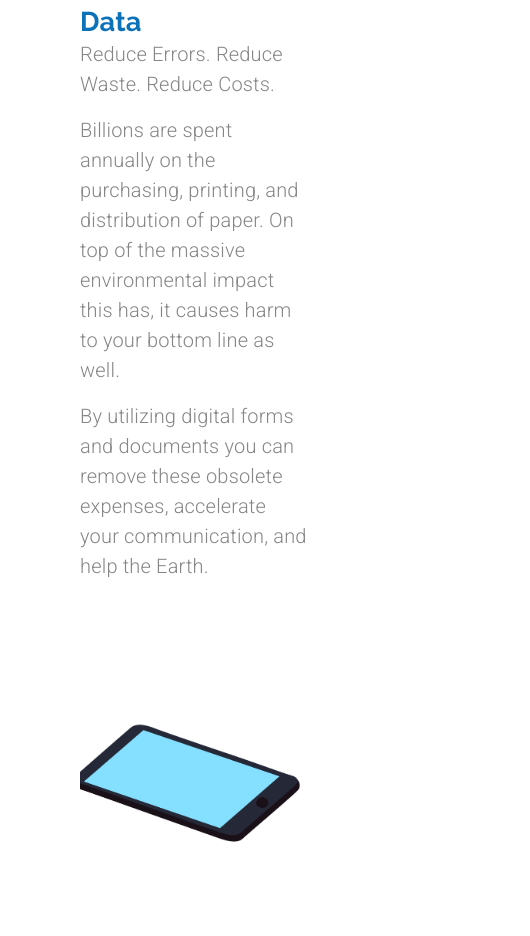
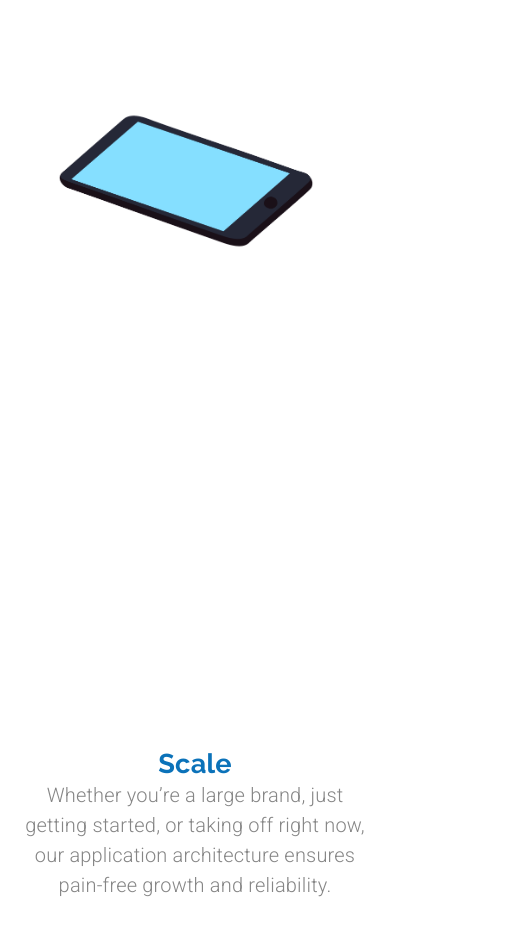
Before and after one commit to Cristianoaf81GIT/Curso-HiFi-Design-material-react, a React (Create React App) app: page /customsoftware in a window 390 px wide. Shown: the part 2551-3487 px from the top of the page, 530 px wide, since content can reach past the window. Built offline with nearby package versions, Linux system fonts and the light colour scheme.

Commit message:
91. Custom Software Development Page - Responsive Design Continued

```diff
--- a/src/components/CustomSoftware.jsx
+++ b/src/components/CustomSoftware.jsx
@@ -18,6 +18,7 @@ import scaleAnimation from '../animations/scaleAnimation/data.json';
 import roots from '../assets/root.svg';
 import automationAnimation from '../animations/automationAnimation/data.json';
 import uxAnimation from '../animations/uxAnimation/data';
+import CallToAction from './ui/CallToAction';
 
 const useStyles = makeStyles(theme => createStyles({
   heading: {
@@ -26,11 +27,16 @@ const useStyles = makeStyles(theme => createStyles({
   arrowContainer: {
     marginTop: "0.5em",
   },
-  mainContainer: {
+  rowContainer: {
     paddingLeft: "5em",
     paddingRight: "5em",
-    paddingTop: "2em",
-    paddingBottom: "10em"
+    // paddingTop: "2em",
+    // paddingBottom: "10em",
+    [theme.breakpoints.down('sm')]: {
+      paddingLeft: "1.5em",
+      paddingRight: "1.5em",
+      // padintTop: "1em"
+    },
   },
   itemContainer: {
     maxWidth: "40em"
@@ -44,6 +50,7 @@ export default function CustomSoftware(props) {
     const theme = useTheme();
     const matchesSM = useMediaQuery(theme.breakpoints.down('sm'));
     const matchesMD = useMediaQuery(theme.breakpoints.down('md'));
+    const matchesXS = useMediaQuery(theme.breakpoints.down('xs'));
 
     const documentsOptions = {
       loop: true,
@@ -86,8 +93,15 @@ export default function CustomSoftware(props) {
 
 
     return(
-        <Grid container direction="column" className={classes.mainContainer}>
-            <Grid item container direction="row" justify={matchesMD ? "center":undefined}>
+        <Grid container direction="column">
+          <Grid
+            item
+            container
+            direction="row"
+            justify={matchesMD ? "center":undefined}
+            className={classes.rowContainer}
+            style={{marginTop: matchesXS ?  "1em":"2em"}}
+          >
                 <Hidden mdDown>
                   <Grid
                     item
@@ -171,6 +185,7 @@ export default function CustomSoftware(props) {
               direction="row"
               justify="center"
               style={{marginTop: "15em", marginBottom:"20em"}}
+              className={classes.rowContainer}
             >
              <Grid
                 item
@@ -228,33 +243,35 @@ export default function CustomSoftware(props) {
               alignItems={matchesMD ? "center": undefined}
               direction={matchesMD ? "column" : "row"}
               justify="space-around"
+              className={classes.rowContainer}
             >
 
             <Grid
               item
               container
               className={classes.itemContainer}
+              direction={matchesSM ? "column":"row"}
               style={{marginBottom: matchesMD ? "15em" : 0}}
               md
             >
 
                 <Grid item container direction="column" md>
                   <Grid item>
-                    <Typography variant="h4">
+                    <Typography variant="h4" align={matchesSM ? 'center' : undefined}>
                       Digital documents & Data
                     </Typography>
                   </Grid>
 
                   <Grid item>
-                    <Typography variant="body1" paragraph>
+                    <Typography variant="body1" paragraph  align={matchesSM ? 'center' : undefined}>
                       Reduce Errors. Reduce Waste. Reduce Costs.
                     </Typography>
-                    <Typography variant="body1"  paragraph>
+                    <Typography variant="body1"  paragraph align={matchesSM ? 'center' : undefined}>
                       Billions are spent annually on the purchasing, printing, and
                       distribution of paper. On top of the massive environmental
                       impact this has, it causes harm to your bottom line as well.
                     </Typography>
-                    <Typography variant="body1"  paragraph>
+                    <Typography variant="body1"  paragraph align={matchesSM ? 'center' : undefined}>
                       By utilizing digital forms and documents you can remove these
                       obsolete expenses, accelerate your communication, and help the
                       Earth.
@@ -276,7 +293,13 @@ export default function CustomSoftware(props) {
 
               </Grid>
 
-              <Grid item container className={classes.itemContainer} md>
+              <Grid
+                item
+                container
+                className={classes.itemContainer}
+                md
+                direction={matchesSM ? "column":"row"}
+              >
 
               <Grid item md>
                   <Lottie
@@ -291,13 +314,13 @@ export default function CustomSoftware(props) {
 
                 <Grid item container direction="column" md>
                   <Grid item>
-                    <Typography variant="h4" align="right">
+                    <Typography variant="h4" align={matchesSM ? 'center' : 'right'}>
                       Scale
                     </Typography>
                   </Grid>
 
                   <Grid item>
-                    <Typography variant="body1" paragraph align='right'>
+                    <Typography variant="body1" paragraph align={matchesSM ? 'center' : 'right'}>
                     Whether you’re a large brand, just getting started, or taking
                     off right now, our application architecture ensures pain-free
                     growth and reliability.
@@ -310,10 +333,21 @@ export default function CustomSoftware(props) {
 
           </Grid>
 
-          <Grid item container direction="row" style={{marginTop: '20em', marginBottom: '20em'}}>
+          <Grid
+            item
+            container
+            direction="row"
+            style={{marginTop: '20em', marginBottom: '20em'}}
+            className={classes.rowContainer}
+          >
             <Grid item container direction="column" alignItems="center">
               <Grid item>
-                <img src={roots} alt="tree roots extending out" height="450em" width="450em" />
+                <img
+                  src={roots}
+                  alt="tree roots extending out"
+                  height={matchesSM ? "300em":"450em"}
+                  width={matchesSM ? "300em":"450em"}
+                />
               </Grid>
             </Grid>
 
@@ -341,32 +375,34 @@ export default function CustomSoftware(props) {
             direction={matchesMD ? "column" : "row"}
             justify="space-around"
             style={{marginBottom: "10em"}}
+            className={classes.rowContainer}
           >
 
           <Grid
             item
             container
             className={classes.itemContainer}
+            direction={matchesSM ? "column":"row"}
             style={{marginBottom: matchesMD ? "15em" : 0}}
             md
           >
 
                 <Grid item container direction="column" md>
                   <Grid item>
-                    <Typography variant="h4">
+                    <Typography variant="h4" align={matchesSM ? 'center' : undefined}>
                       Automation
                     </Typography>
                   </Grid>
 
                   <Grid item>
-                    <Typography variant="body1" paragraph>
+                    <Typography variant="body1" paragraph align={matchesSM ? 'center' : undefined}>
                       Why waste time when you don’t have to?
                     </Typography>
-                    <Typography variant="body1"  paragraph>
+                    <Typography variant="body1"  paragraph align={matchesSM ? 'center' : undefined}>
                       We can help you identify processes with time or event based
                       actions which can now easily be automated.
                     </Typography>
-                    <Typography variant="body1"  paragraph>
+                    <Typography variant="body1"  paragraph align={matchesSM ? 'center' : undefined}>
                       Increasing efficiency increases profits, leaving you more time
                       to focus on your business, not busywork.
                     </Typography>
@@ -386,7 +422,13 @@ export default function CustomSoftware(props) {
 
               </Grid>
 
-              <Grid item container className={classes.itemContainer} md>
+              <Grid
+                item
+                container
+                className={classes.itemContainer}
+                md
+                direction={matchesSM ? "column":"row"}
+            >
 
               <Grid item md>
                   <Lottie
@@ -401,7 +443,7 @@ export default function CustomSoftware(props) {
 
                 <Grid item container direction="column" md>
                   <Grid item>
-                    <Typography variant="h4" align="right">
+                    <Typography variant="h4" align={matchesSM ? 'center' : 'right'}>
                       User Experience Design
                     </Typography>
                   </Grid>
@@ -440,8 +482,9 @@ export default function CustomSoftware(props) {
               </Grid>
 
           </Grid>
-
-
+          <Grid item>
+            <CallToAction setValue={props.setValue}/>
+          </Grid>
        </Grid>
     );
 
```
